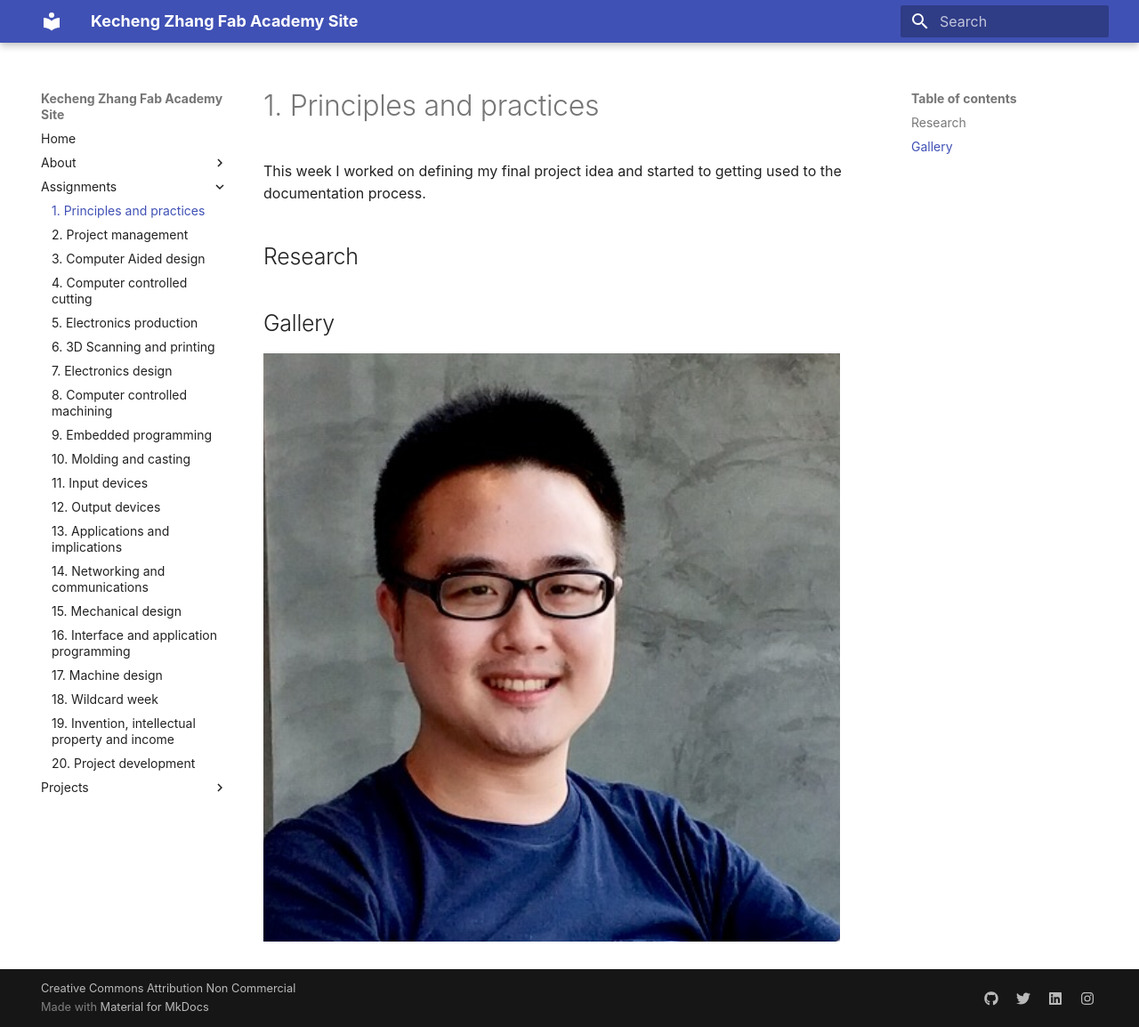
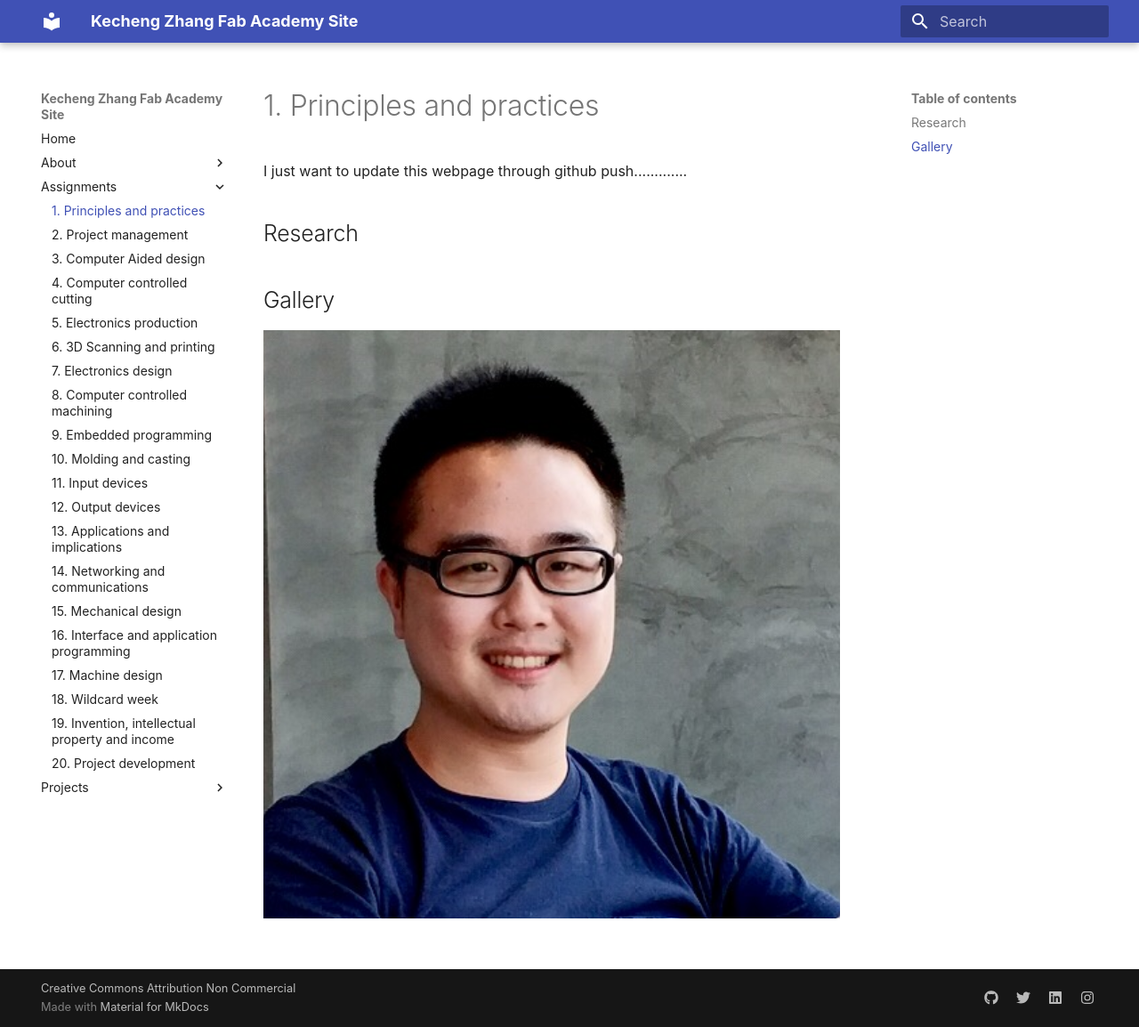
Before and after one commit to kecheeng/example-repository, an MkDocs documentation site: the page built from _docs/assignments/week01.md, in a window 1280 px wide and 1154 px high. Shown: the whole window at 89% size. Built offline with MkDocs 1.6.1 and Material for MkDocs 9.7.7, drawn with Linux system fonts in a browser that asks for light colours.

Commit message:
Deploying website

```diff
--- a/_docs/assignments/week01.md
+++ b/_docs/assignments/week01.md
@@ -1,6 +1,6 @@
 # 1. Principles and practices
 
-This week I worked on defining my final project idea and started to getting used to the documentation process.
+I just want to update this webpage through github push.............
 
 ## Research
 
```
Also changed, not shown: 1 other file.
